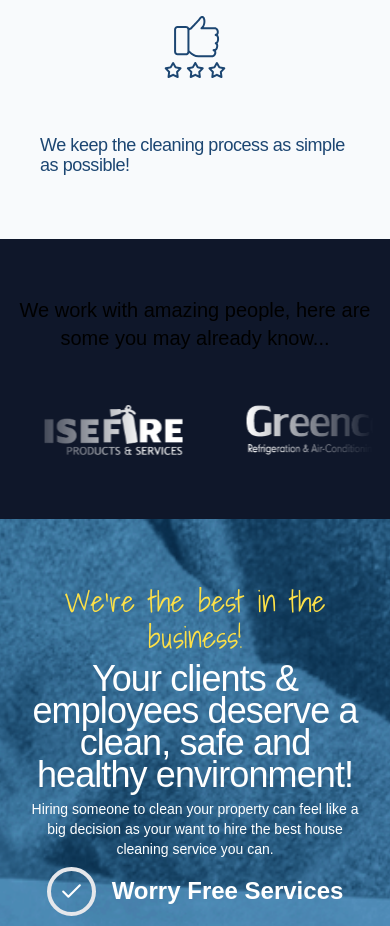
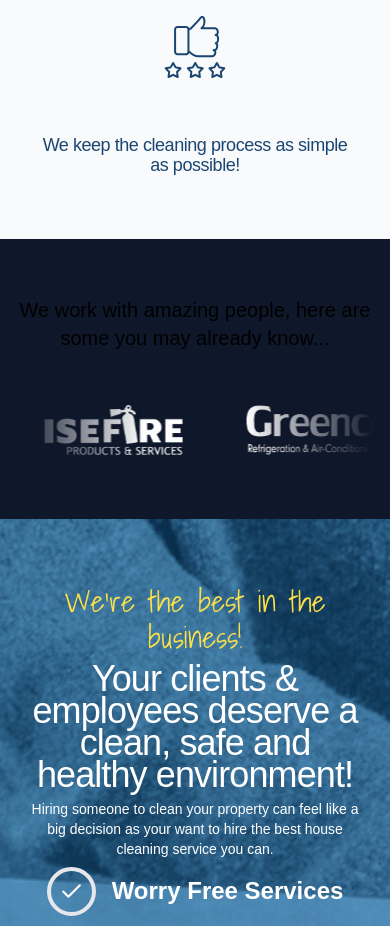
Before and after one commit to highmoose/mbcleans, a Next.js app: page / in a window 390 px wide. Shown: the part 5220-6146 px from the top of the page. Built offline with nearby package versions, Linux system fonts and the light colour scheme; a web font is replaced by a local one.

Commit message:
Text change

```diff
--- a/components/stepsBar.js
+++ b/components/stepsBar.js
@@ -110,7 +110,7 @@ export default function StepsBar() {
           </div>
         </div>
         <div className="flex items-center">
-          <p className="flex mx-auto text-lg leading-5 tracking-tight text-theme2">
+          <p className="flex mx-auto text-lg leading-5 tracking-tight text-theme2  text-center lg:text-start">
             We keep the cleaning process as simple as possible!
           </p>
         </div>
```
